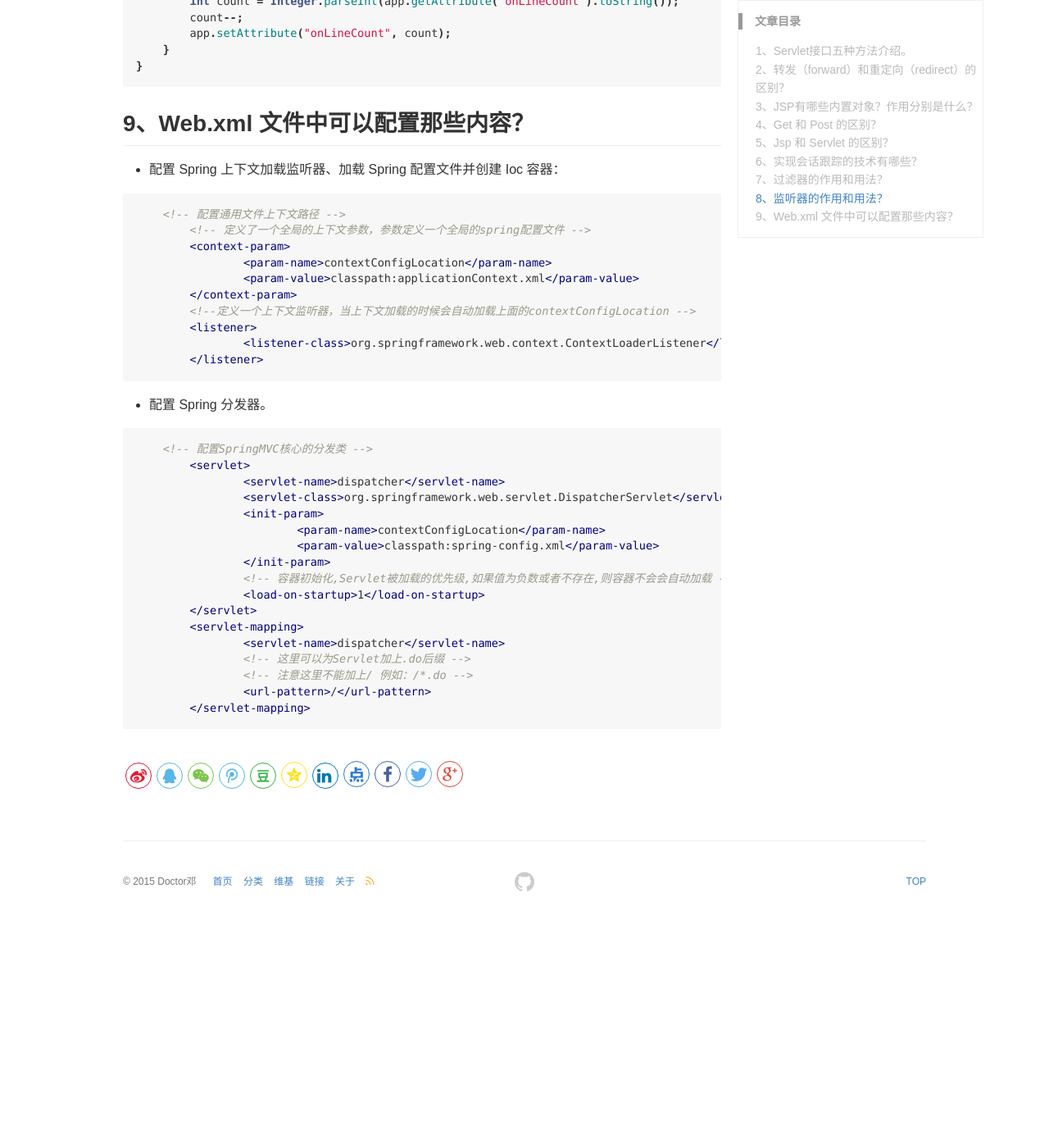
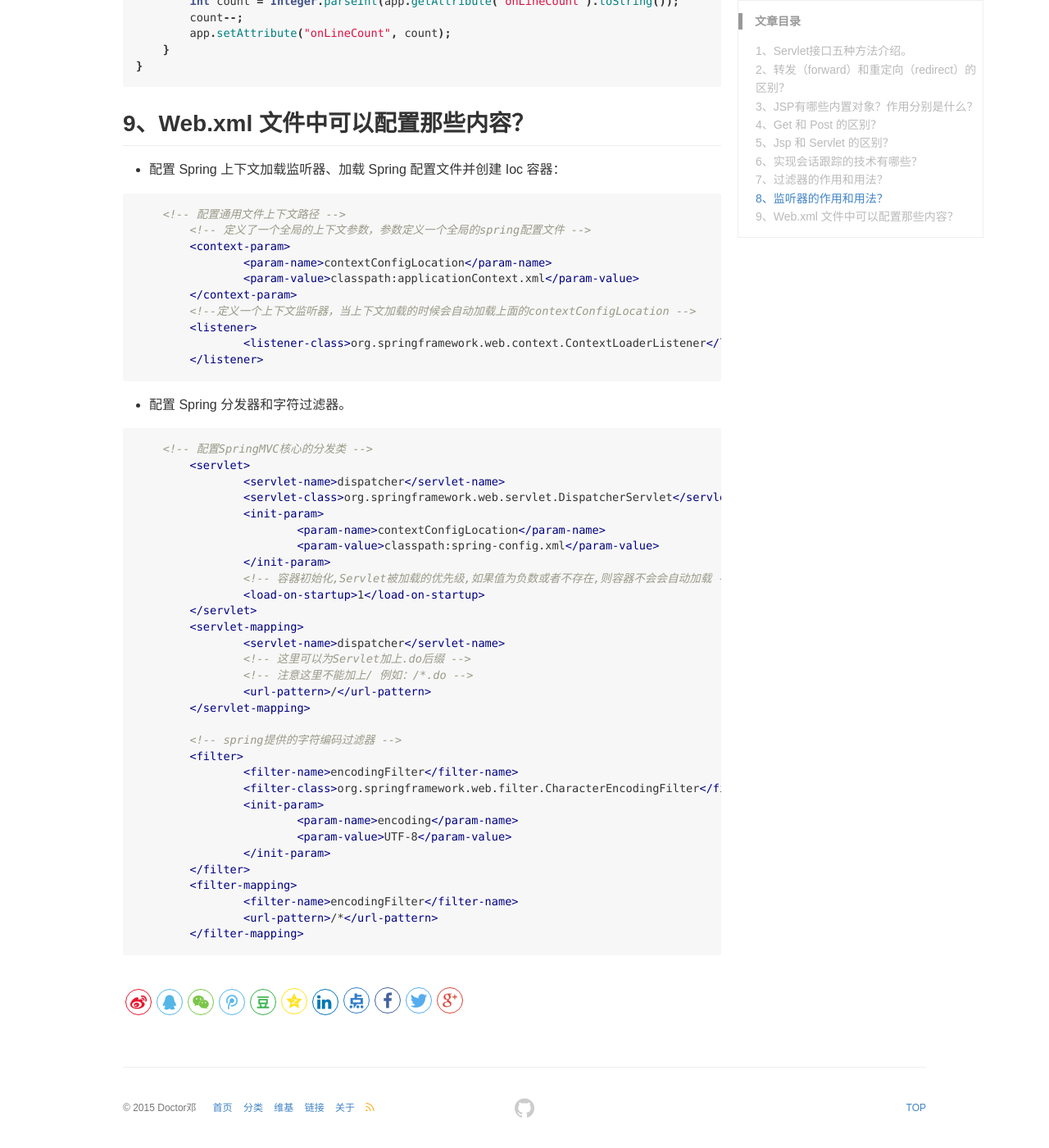
Before and after one commit to DoctorDeng/DoctorDeng.github.io, a Jekyll site: the page built from _posts/2016-09-12-java-面试.md, in a window 1280 px wide and 1400 px high, scrolled down 7701 px. Shown: the whole window at 82% size. Built offline with Jekyll 4.4.1, drawn with Linux system fonts in a browser that asks for light colours; before the commit the page ends 8825 px from its top, so only the background shows below that.

Commit message:
modify file

````diff
--- a/_posts/2016-09-12-java-面试.md
+++ b/_posts/2016-09-12-java-面试.md
@@ -307,7 +307,7 @@
 	</listener>
 ```
 
-* 配置 Spring 分发器。
+* 配置 Spring 分发器和字符过滤器。
 
 ```xml?linenums
     <!-- 配置SpringMVC核心的分发类 -->
@@ -327,4 +327,18 @@
 		<!-- 注意这里不能加上/ 例如：/*.do -->
 		<url-pattern>/</url-pattern>
 	</servlet-mapping>
+
+	<!-- spring提供的字符编码过滤器 -->
+	<filter>
+		<filter-name>encodingFilter</filter-name>
+		<filter-class>org.springframework.web.filter.CharacterEncodingFilter</filter-class>
+		<init-param>
+			<param-name>encoding</param-name>
+			<param-value>UTF-8</param-value>
+		</init-param>
+	</filter>
+	<filter-mapping>
+		<filter-name>encodingFilter</filter-name>
+		<url-pattern>/*</url-pattern>
+	</filter-mapping>
 ```
````
